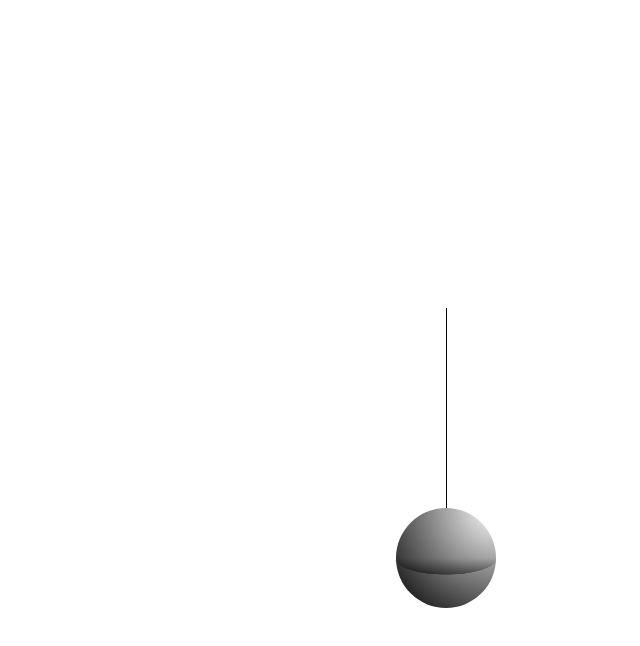
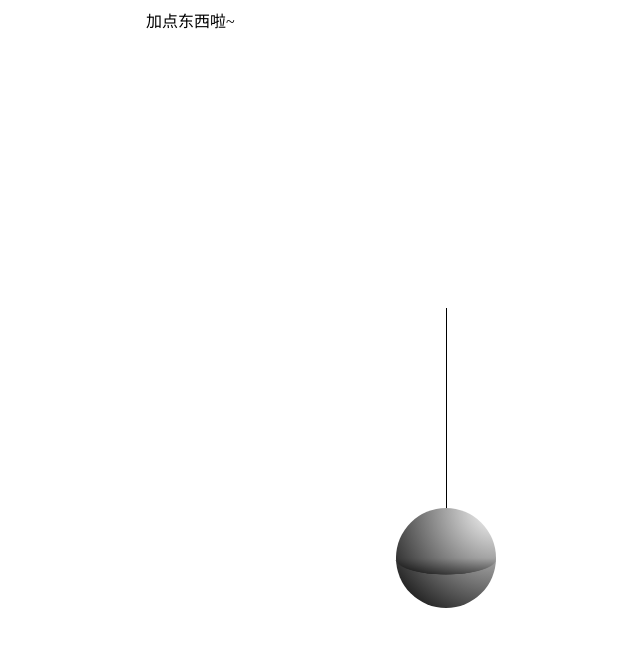
Before and after one commit to 15058126273/firstDesign, a plain HTML site: page myDesign/ball.html in a window 1280 px wide. Shown: the whole page, without its empty margins (194-834 px from the left). Drawn offline with Linux system fonts and the light colour scheme.

Commit message:
Update ball.html

```diff
--- a/myDesign/ball.html
+++ b/myDesign/ball.html
@@ -43,6 +43,7 @@
 		<div class="ball"></div>
 		<div class="ball" style="transform:rotateX(90deg);"></div>
 		<div class="ball" style="transform:rotateY(90deg);"></div>
+		加点东西啦~
 	</div>
 </div>
 
```
